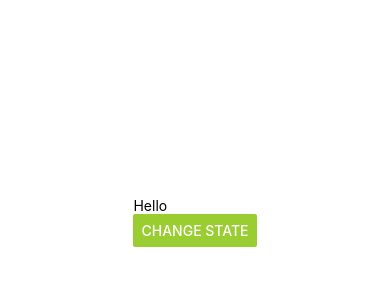
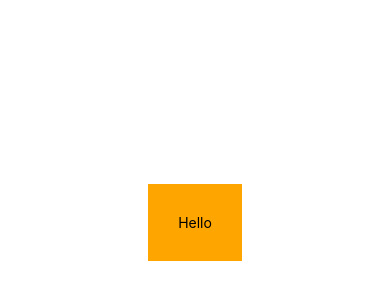
Before and after one commit to AlexKor-5/React_Native_App, a React Native app: screen / in a window 390 px wide. Shown: the part 200-500 px from the top of the page. Built offline with nearby package versions, Linux system fonts and the light colour scheme.

Commit message:
onClick event handling

```diff
--- a/App.js
+++ b/App.js
@@ -1,18 +1,20 @@
 import React, {useState} from "react"
-import { StyleSheet, Text, View, Button } from 'react-native';
+import { StyleSheet, Text, View, TouchableOpacity } from 'react-native';
 
 export default function App() {
   const [greeting, setGreeting] = useState("Hello")
 
+  const handleClick = ()=>{
+    console.log('native')
+  }
+
   return (
     <View style={styles.container}>
-      <View>
-        <Text>{greeting}</Text>
-        <Button
-            onPress={()=>setGreeting("How are you doing!")}
-            title="Change state"
-            color="yellowgreen"/>
-      </View>
+        <TouchableOpacity onPress={handleClick}>
+          <View style={styles.box}>
+            <Text>{greeting}</Text>
+          </View>
+        </TouchableOpacity>
     </View>
   );
 }
@@ -24,4 +26,8 @@ const styles = StyleSheet.create({
     alignItems: 'center',
     justifyContent: 'center'
   },
+  box:{
+    padding:30,
+    backgroundColor:'orange'
+  }
 });
```
